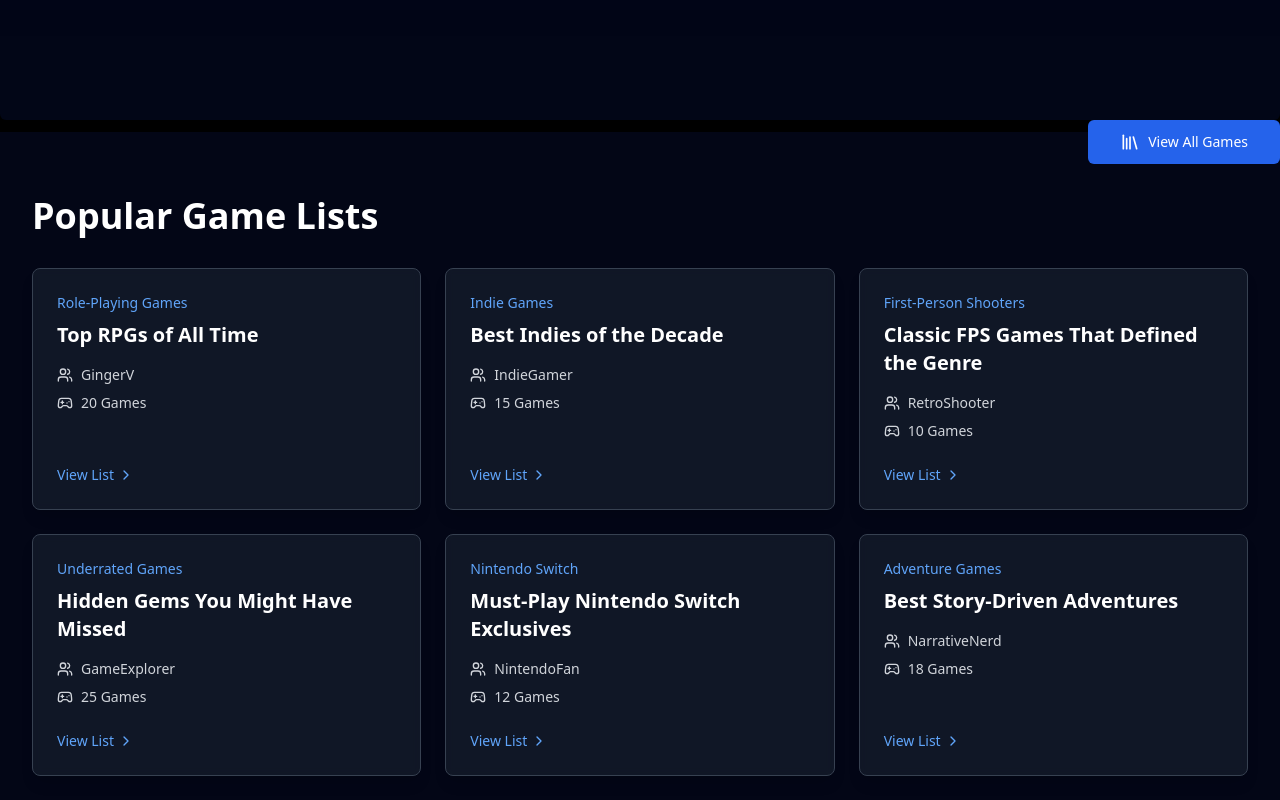
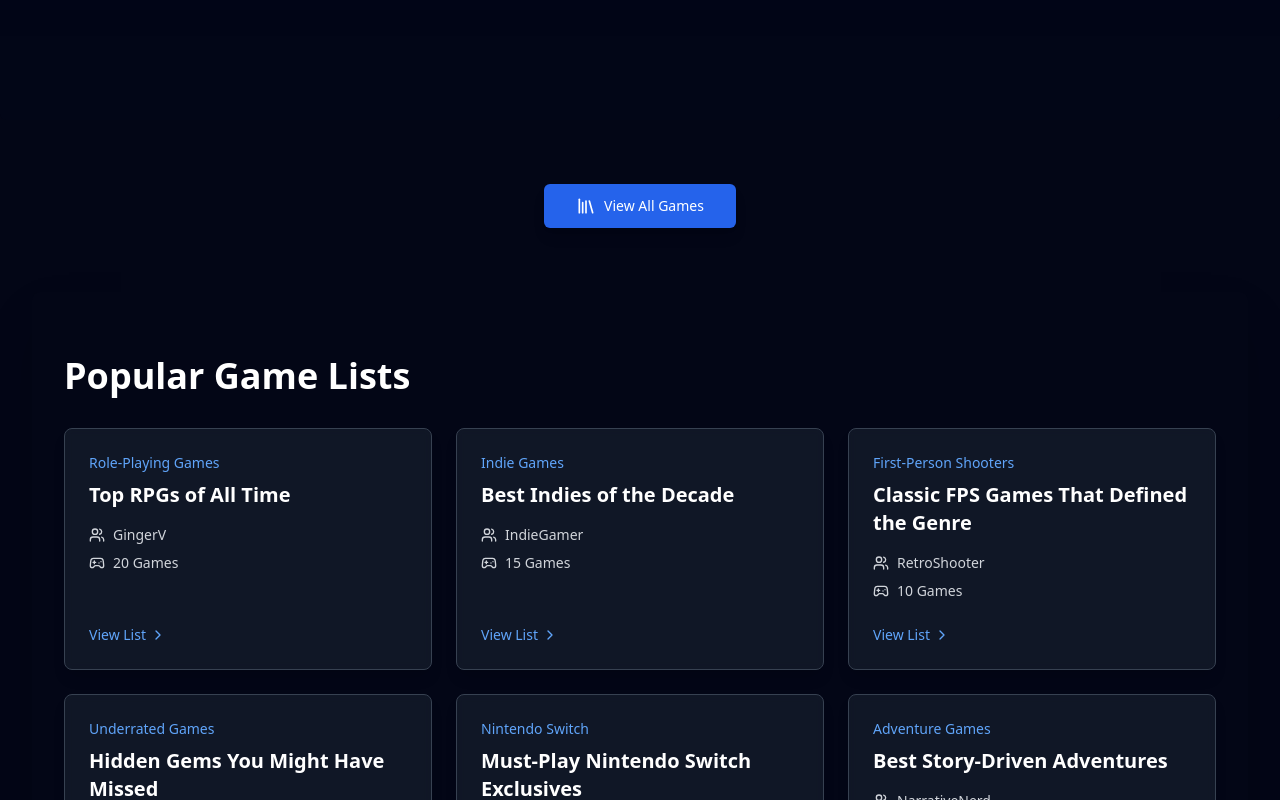
Before and after one commit to JassinAlSafe/gamerfie, a Next.js app: page /dashboard in a window 1280 px wide. Shown: the part 680-1480 px from the top of the page. Built offline with nearby package versions, Linux system fonts and the light colour scheme.

Commit message:
fix to styling

```diff
--- a/app/dashboard/page.tsx
+++ b/app/dashboard/page.tsx
@@ -10,8 +10,9 @@ import { Library } from "lucide-react";
 
 const Dashboard: React.FC = () => {
   return (
-    <div className="min-h-screen bg-gradient-to-b from-background to-background/80 overflow-hidden">
-      <div className="relative z-10">
+    <div className="min-h-screen bg-gradient-to-b from-background to-background/80 overflow-hidden flex flex-col items-center justify-start relative w-full" style={{ backgroundColor: "rgb(3, 6, 22"}}>
+      <div className="w-full">
+        <div className="relative z-10 mb-16 w-full">
           <LampContainer>
             <motion.h1
               initial={{ opacity: 0.5, y: 100 }}
@@ -21,33 +22,41 @@ const Dashboard: React.FC = () => {
                 duration: 0.8,
                 ease: "easeInOut",
               }}
-            className="mt-8 bg-gradient-to-br from-slate-300 to-slate-500 py-4 bg-clip-text text-center text-4xl font-medium tracking-tight text-transparent md:text-7xl"
+              className="mt-8 bg-gradient-to-br from-slate-300 to-slate-500 py-4 bg-clip-text text-center text-5xl font-bold tracking-tight text-transparent md:text-7xl"
             >
               Track Games <br /> the right way
             </motion.h1>
           </LampContainer>
         </div>
-      <div className="flex justify-end mb-8">
-        <Link href="/all-games">
+
+        <motion.div
+          initial={{ opacity: 0, y: 20 }}
+          animate={{ opacity: 1, y: 0 }}
+          transition={{ delay: 0.8, duration: 0.6 }}
+          className="flex justify-center mb-16 w-full bg-transparent"
+        >
+          <Link href="/all-games" className="inline-block">
             <Button
               size="lg"
-            className="bg-blue-600 hover:bg-blue-700 text-white"
+              className="bg-blue-600 hover:bg-blue-700 text-white shadow-lg hover:shadow-xl transition-all duration-300 transform hover:scale-105"
             >
               <Library className="mr-2 h-5 w-5" />
               View All Games
             </Button>
           </Link>
-      </div>
+
+        </motion.div>
 
         <motion.div
           initial={{ opacity: 0, y: 50 }}
           animate={{ opacity: 1, y: 0 }}
-        transition={{ delay: 0.5, duration: 0.8 }}
-        className="relative z-20 mt-[-4rem] px-4 sm:px-6 lg:px-8"
-      ></motion.div>
-
-      <div className="bg-transparent">
+          transition={{ delay: 1, duration: 0.8 }}
+          className="relative z-20 w-full px-4 sm:px-6 lg:px-8"
+        >
+          <div className="bg-transparent rounded-lg shadow-2xl overflow-hidden" style={{ backgroundColor: "rgb(3, 6, 22"}}>
             <PopularGamesSection />
+          </div>
+        </motion.div>
       </div>
 
       <div className="absolute inset-0 z-0 bg-gradient-to-t from-background to-background/0 pointer-events-none" />
```
Lines whose indentation alone changed are shown as unchanged.
